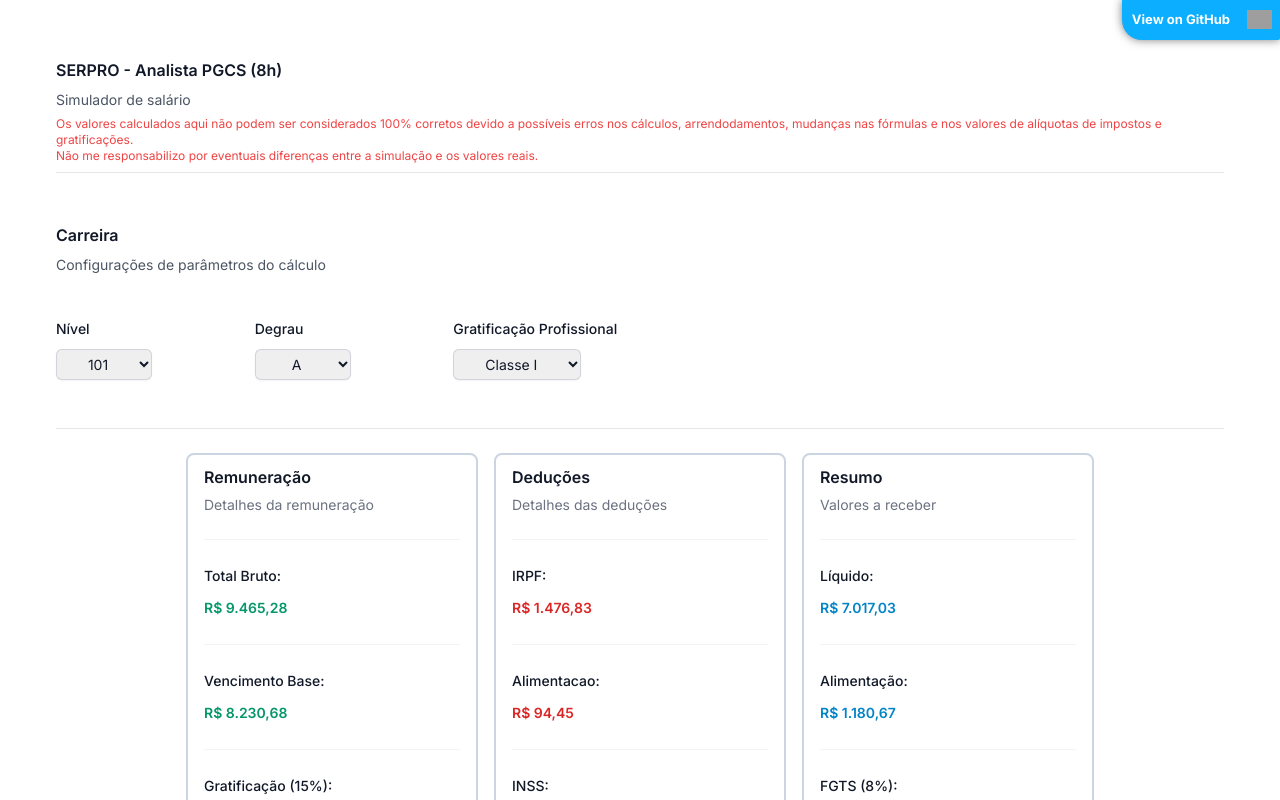
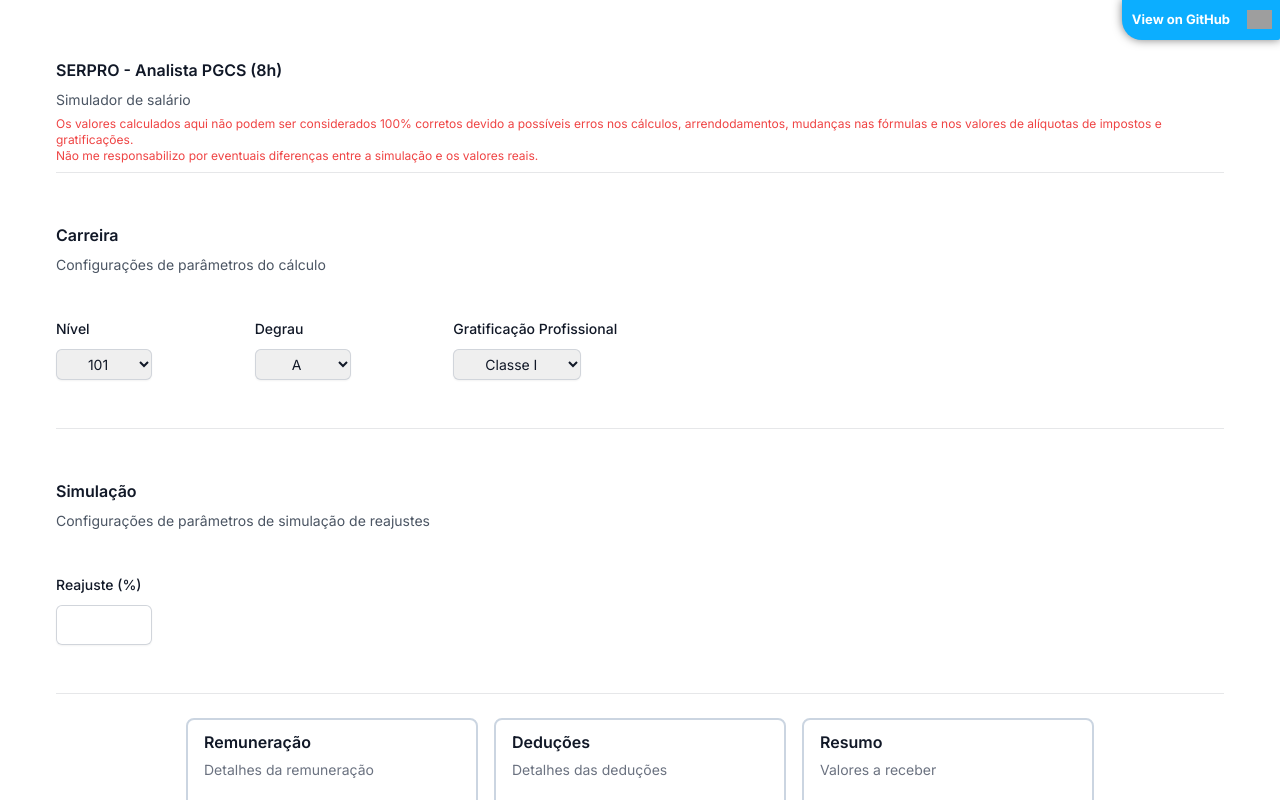
Before and after one commit to tacsio/calculadora-serpro, a Next.js app: page / in a window 1280 px wide. Shown: the top 800 px of the page. Built offline with nearby package versions, Linux system fonts and the light colour scheme; grey boxes are pictures that could not be loaded.

Commit message:
add reajuste

```diff
--- a/src/components/form.js
+++ b/src/components/form.js
@@ -10,10 +10,12 @@
   const [degrau, setDegrau] = useState("A");
   const [classe, setClasse] = useState("Classe I");
 
+  const [reajuste, setReajuste] = useState("");
+
   useEffect(() => {
-    const result = pgcs.calculate({ nivel, degrau, classe });
+    const result = pgcs.calculate({ nivel, degrau, classe, reajuste });
     setData(result);
-  }, [nivel, degrau, classe, setData]);
+  }, [nivel, degrau, classe, setData, reajuste]);
 
   return (
     <form>
@@ -121,6 +123,35 @@
             </div>
           </div>
         </div>
+
+        <div className="border-b border-gray-900/10 pb-12">
+          <h2 className="text-base font-semibold leading-7 text-gray-900">
+            Simulação
+          </h2>
+          <p className="mt-1 text-sm leading-6 text-gray-600">
+            Configurações de parâmetros de simulação de reajustes
+          </p>
+
+          <div className="mt-10 grid grid-cols-1 gap-x-6 gap-y-8 sm:grid-cols-6">
+            <div className="sm:col-span-1">
+              <label
+                htmlFor="nivel"
+                className="block text-sm font-medium leading-6 text-gray-900"
+              >
+                Reajuste (%)
+              </label>
+              <div className="mt-2 w-24">
+                <input
+                  type="number"
+                  min={0}
+                  className="block w-full rounded-md border-0 px-3.5 py-2 text-gray-900 shadow-sm ring-1 ring-inset ring-gray-300 placeholder:text-gray-400 focus:ring-2 focus:ring-inset focus:ring-indigo-600 sm:text-sm sm:leading-6"
+                  onChange={(event) => setReajuste(event.target.value)}
+                  value={reajuste}
+                />
+              </div>
+            </div>
+          </div>
+        </div>
       </div>
     </form>
   );
--- a/src/service/calc.js
+++ b/src/service/calc.js
@@ -41,8 +41,8 @@
     return base * this.p_gratificacao[classe];
   }
 
-  calcularDeducaoAlimentacao() {
-    return this.alimentacao * this.p_alimentacao;
+  calcularDeducaoAlimentacao(alimentacao) {
+    return alimentacao * this.p_alimentacao;
   }
 
   /** IRPF **/
@@ -57,4 +57,8 @@
   calcularFGTS(totalBruto) {
     return totalBruto * this.p_fgts;
   }
+
+  aplicarReajuste(valor, percentual) {
+    return valor * (1 + percentual / 100);
+  }
 }
--- a/src/service/pgcs.js
+++ b/src/service/pgcs.js
@@ -9,18 +9,24 @@
     this.calculadora = new Calculadora();
   }
 
-  calculate({ nivel, classe, degrau }) {
-    const base = this.calculadora.calcularBase(this.niveis[0], nivel, degrau);
+  calculate({ nivel, classe, degrau, reajuste }) {
+    let base = this.calculadora.calcularBase(this.niveis[0], nivel, degrau);
+    let alimentacao = this.calculadora.alimentacao;
+
+    if (reajuste) {
+      base = this.calculadora.aplicarReajuste(base, reajuste);
+      alimentacao = this.calculadora.aplicarReajuste(alimentacao, reajuste);
+    }
+
     const gratificao = this.calculadora.calcularGratificacao(classe, base);
     const gratificacaoPerc = this.calculadora.p_gratificacao[classe];
     const totalBruto = base + gratificao;
 
-    const alimentacao = this.calculadora.alimentacao;
     const fgts = this.calculadora.calcularFGTS(totalBruto);
 
     //DEDUCOES
     const irpf = this.calculadora.calcularIRPF(totalBruto);
-    const deducaoAlimentacao = this.calculadora.calcularDeducaoAlimentacao();
+    const deducaoAlimentacao = this.calculadora.calcularDeducaoAlimentacao(alimentacao);
     const inss = this.calculadora.inss;
 
     const liquido = totalBruto - irpf - deducaoAlimentacao - inss;
```
